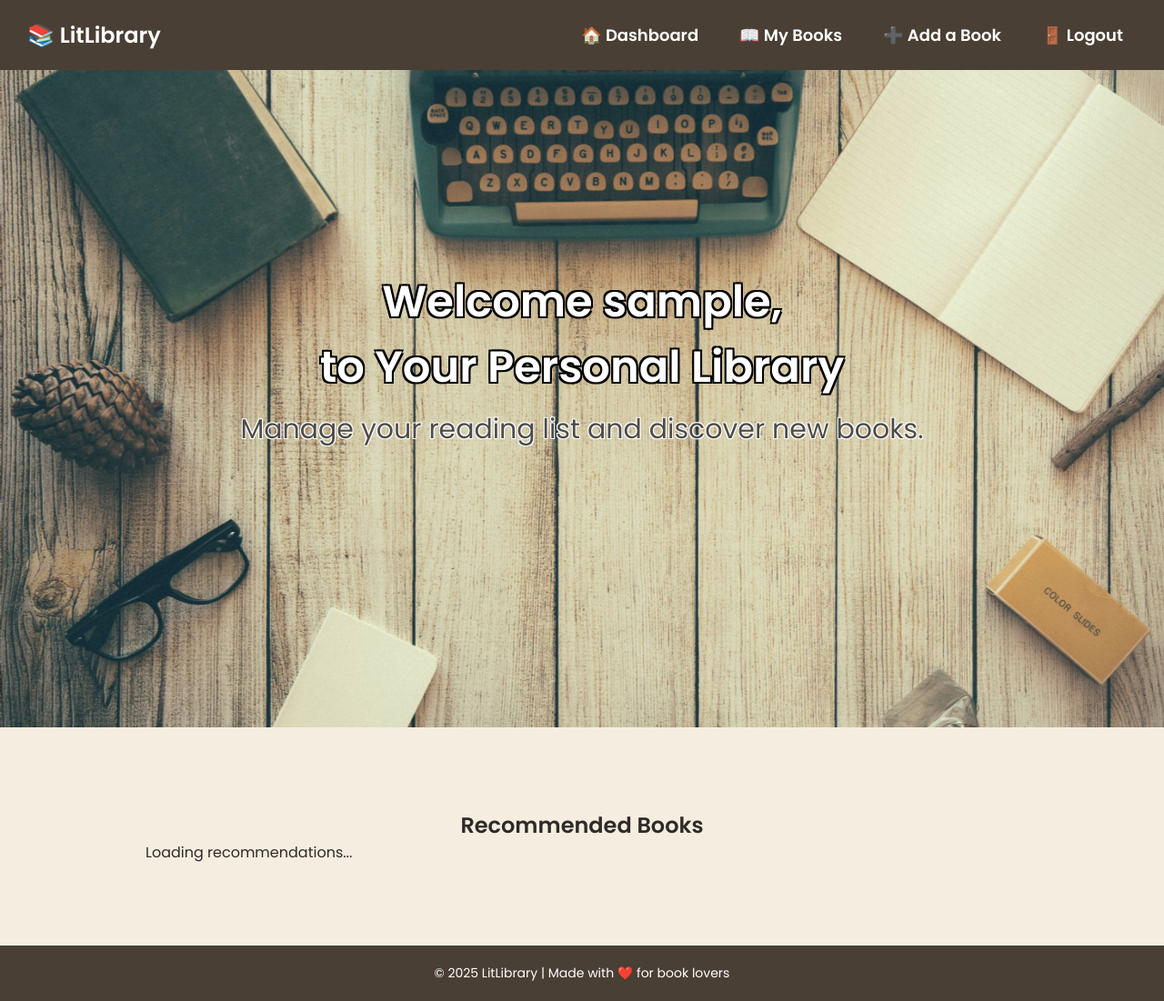
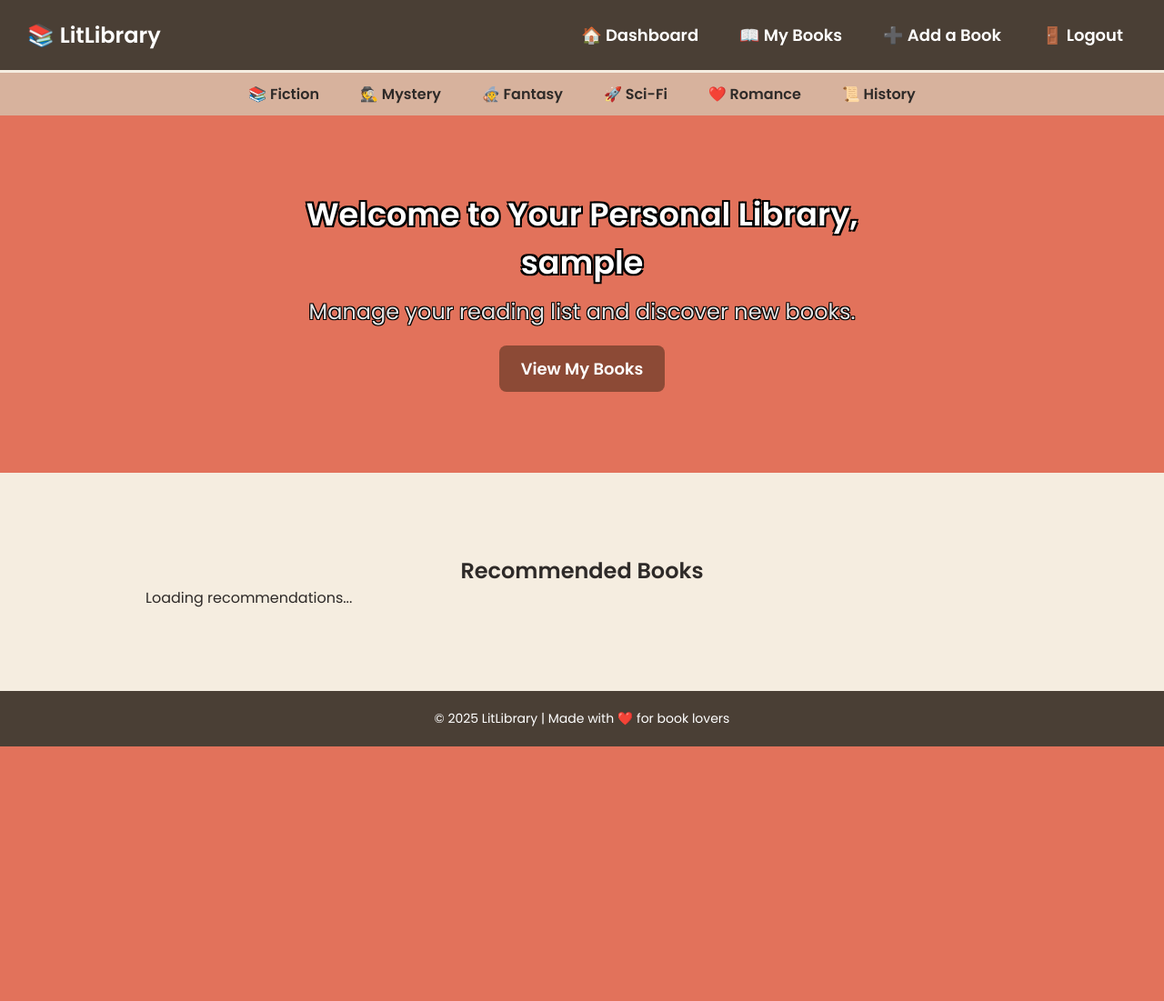
Before and after one commit to vmr093/LitLibrary2, a Django app: page /dashboard/ in a window 1280 px wide. Shown: the whole page at 91% size. After the commit the page ends 821 px from the top, so only its background shows below. Run offline with Django 5.2, Linux system fonts and the light colour scheme; the visitor is signed in with stand-in values (Sample User, id 1); some libraries are stand-ins or nearby versions.

Commit message:
more css

```diff
--- a/main_app/templates/main/dashboard.html
+++ b/main_app/templates/main/dashboard.html
@@ -19,6 +19,8 @@
             --text-color: #2E2A28;
             --button-color: #8C4A36;
             --button-hover: #6E3A29;
+            --parallax-bg: #E2725B;
+            --section-bg: #FFFFF0;
         }
 
         * {
@@ -34,7 +36,7 @@
             overflow-x: hidden;
         }
 
-        /* Sticky Header */
+        /* Main Navbar */
         header {
             position: fixed;
             top: 0;
@@ -70,88 +72,108 @@
             background-color: var(--button-hover);
         }
 
-        /* Center h2 and p inside the parallax section */
+        /* ✅ Secondary Navbar for Genres */
+        .genre-nav {
+            position: fixed;
+            top: 80px;
+            width: 100%;
+            background-color: var(--secondary-color);
+            padding: 1px;
+            display: flex;
+            justify-content: center;
+            gap: 15px;
+            z-index: 999;
+        }
+
+        .genre-nav button {
+            background: none;
+            border: none;
+            font-size: 16px;
+            font-weight: 600;
+            cursor: pointer;
+            color: var(--text-color);
+            padding: 10px 15px;
+            transition: color 0.3s ease-in-out;
+        }
+
+        .genre-nav button:hover {
+            color: var(--button-color);
+        }
+
+        /* ✅ Parallax Section */
         .parallax {
-            height: 100vh;
-            background: url("{% static 'main/bookshelf.png' %}") no-repeat center center/cover;
+            height: 50vh; /* Half the screen height */
+            background-color: var(--parallax-bg);
+            position: relative;
             display: flex;
-            flex-direction: column;
             align-items: center;
             justify-content: center;
             text-align: center;
-            position: relative;
+            padding-top: 100px; /* Push content down */
+            margin-top: 120px; /* Push content below the nav */
         }
 
-    /* Styling for the h2 */
+        /* NEW: Wrap the text in a flex container */
+        .parallax-content {
+            position: absolute;
+            top: 50%;
+            left: 50%;
+            transform: translate(-50%, -50%); /* Perfect centering */
+            display: flex;
+            flex-direction: column; /* Stack elements */
+            align-items: center;
+            max-width: 80%;
+        }
+
+        /* Ensures proper spacing */
         .parallax h2 {
-            font-size: 48px;
+            font-size: 35px;
             font-weight: bold;
+            color: white;
             text-shadow: -2px -2px 0 black,
-                        2px -2px 0 black,
+                         2px -2px 0 black,
                         -2px  2px 0 black,
-                        2px  2px 0 black;
-            color: white;
+                         2px  2px 0 black;
             margin-bottom: 10px; /* Space between h2 and p */
-}
+        }
 
-    /* Styling for the p */
         .parallax p {
-            font-size: 30px;
+            font-size: 24px;
             font-weight: 400;
-            color: rgba(0, 0, 0, 0.7); /* Darker but not too harsh */
-            text-shadow: -1px -1px 0 white,
-                        1px -1px 0 white,
-                        -1px  1px 0 white,
-                        1px  1px 0 white;
-            margin-top: 0;
-}
+            color: rgba(255, 255, 255, 0.9);
+            text-shadow: -1px -1px 0 black,
+                         1px -1px 0 black,
+                        -1px  1px 0 black,
+                         1px  1px 0 black;
+        }
 
 
-        /* Section Animations */
+        /* ✅ Next Section Styling */
         .section {
-            opacity: 0;
-            transform: translateY(50px);
+            background-color: var(--section-bg);
+            padding: 60px 20px;
+            text-align: center;
             transition: all 0.6s ease-in-out;
         }
 
-        .show {
-            opacity: 1;
-            transform: translateY(0);
-        }
-
-        /* Dashboard Container */
-        .dashboard-container {
-            max-width: 900px;
-            margin: 50px auto;
-            padding: 20px;
-            background: white;
-            box-shadow: 0px 5px 15px rgba(0, 0, 0, 0.2);
-            border-radius: 12px;
-            text-align: center;
-        }
-
-        /* Recommendations */
+        /* ✅ Recommendations Section */
         .recommendations-container {
             max-width: 1000px;
             margin: 70px auto;
             padding: 20px;
             text-align: center;
-            background: none; /* Removes the background */
-            box-shadow: none;  /* Removes the box shadow */
-            border-radius: 0;  /* Removes rounded edges */
+            background: none;
         }
-
 
         .book-list {
             display: flex;
-            flex-wrap: nowrap; /* Prevent wrapping */
-            justify-content: space-between; /* Spread books evenly */
+            flex-wrap: nowrap;
+            justify-content: space-between;
             gap: 20px;
             width: 100%;
-            overflow-x: auto; /* Enable horizontal scrolling if needed */
-            scroll-behavior: smooth; /* Smooth scrolling effect */
+            overflow-x: auto;
+            scroll-behavior: smooth;
         }
-
 
         .book-card {
             border-radius: 8px;
@@ -180,11 +202,28 @@
             background: var(--primary-color);
             color: white;
         }
+
+        .view-books-btn {
+            margin-top: 20px;
+            padding: 12px 24px;
+            background-color: var(--button-color);
+            color: white;
+            font-size: 18px;
+            font-weight: bold;
+            text-decoration: none;
+            border-radius: 8px;
+            transition: background 0.3s ease-in-out;
+        }
+
+        .view-books-btn:hover {
+            background-color: var(--button-hover);
+        }
+
     </style>
 </head>
 <body>
 
-    <!-- Sticky Navigation -->
+    <!-- Main Navigation -->
     <header>
         <span>📚 LitLibrary</span>
         <div class="nav-links">
@@ -195,11 +234,23 @@
         </div>
     </header>
 
+    <!-- ✅ Genre Navigation -->
+    <div class="genre-nav">
+        <button onclick="fetchRecommendations('fiction')">📚 Fiction</button>
+        <button onclick="fetchRecommendations('mystery')">🕵️ Mystery</button>
+        <button onclick="fetchRecommendations('fantasy')">🧙 Fantasy</button>
+        <button onclick="fetchRecommendations('science fiction')">🚀 Sci-Fi</button>
+        <button onclick="fetchRecommendations('romance')">❤️ Romance</button>
+        <button onclick="fetchRecommendations('history')">📜 History</button>
+    </div>
+
     <!-- Parallax Banner -->
     <div class="parallax">
-       <h2>Welcome {{ user.username }}, <h/2>
-        <h2>to Your Personal Library</h2>
-        <p>Manage your reading list and discover new books.</p>
+        <div class="parallax-content">
+            <h2>Welcome to Your Personal Library, {{ user.username }}</h2>
+            <p>Manage your reading list and discover new books.</p>
+            <a href="{% url 'book_list' %}" class="view-books-btn">View My Books</a>
+        </div>
     </div>
 
 
@@ -217,23 +268,9 @@
     </footer>
 
     <script>
-        // Scroll Animation
-        function revealOnScroll() {
-            const sections = document.querySelectorAll('.section');
-            sections.forEach(section => {
-                const sectionTop = section.getBoundingClientRect().top;
-                const triggerHeight = window.innerHeight - 100;
-                if (sectionTop < triggerHeight) {
-                    section.classList.add('show');
-                }
-            });
-        }
-
-        window.addEventListener('scroll', revealOnScroll);
-
-        // Fetch Book Recommendations
-        async function fetchRecommendations() {
-            const response = await fetch(`https://www.googleapis.com/books/v1/volumes?q=fiction&maxResults=10`);
+        // Fetch Recommendations based on Genre
+        async function fetchRecommendations(genre = "fiction") {
+            const response = await fetch(`https://www.googleapis.com/books/v1/volumes?q=${genre}&maxResults=20`);
             const data = await response.json();
 
             const recommendationsDiv = document.getElementById("recommendations");
@@ -245,22 +282,18 @@
                     const author = book.volumeInfo.authors ? book.volumeInfo.authors.join(", ") : "Unknown";
                     const coverImage = book.volumeInfo.imageLinks ? book.volumeInfo.imageLinks.thumbnail : "";
 
-                    const bookCard = `
+                    recommendationsDiv.innerHTML += `
                         <div class="book-card">
                             <img src="${coverImage}" alt="${title}">
                             <h3>${title}</h3>
                             <p>${author}</p>
                         </div>
                     `;
-
-                    recommendationsDiv.innerHTML += bookCard;
                 });
-            } else {
-                recommendationsDiv.innerHTML = "<p>No recommendations found.</p>";
             }
         }
 
-        document.addEventListener("DOMContentLoaded", fetchRecommendations);
+        document.addEventListener("DOMContentLoaded", () => fetchRecommendations());
     </script>
 
 </body>
```
Also changed, not shown: main_app/templates/main/book_list.html (+5 -4 lines).
